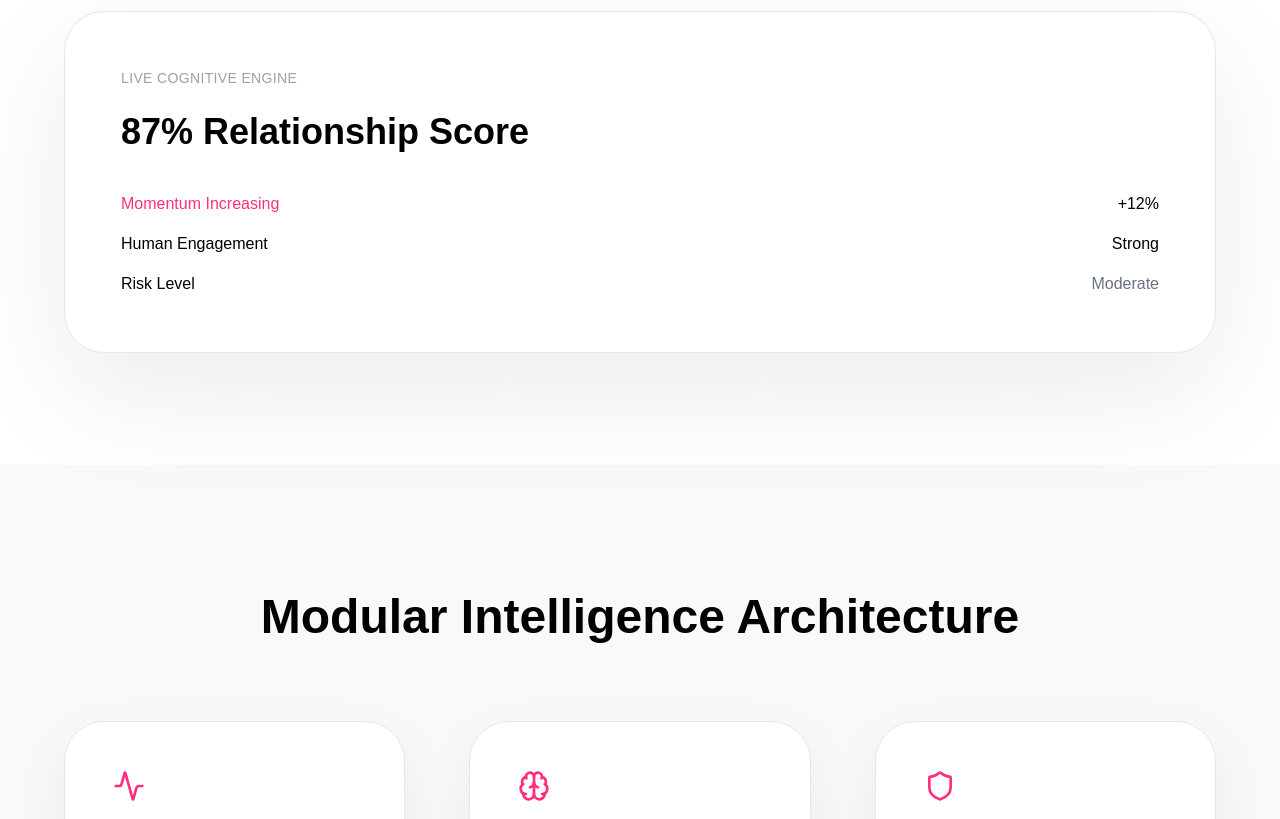
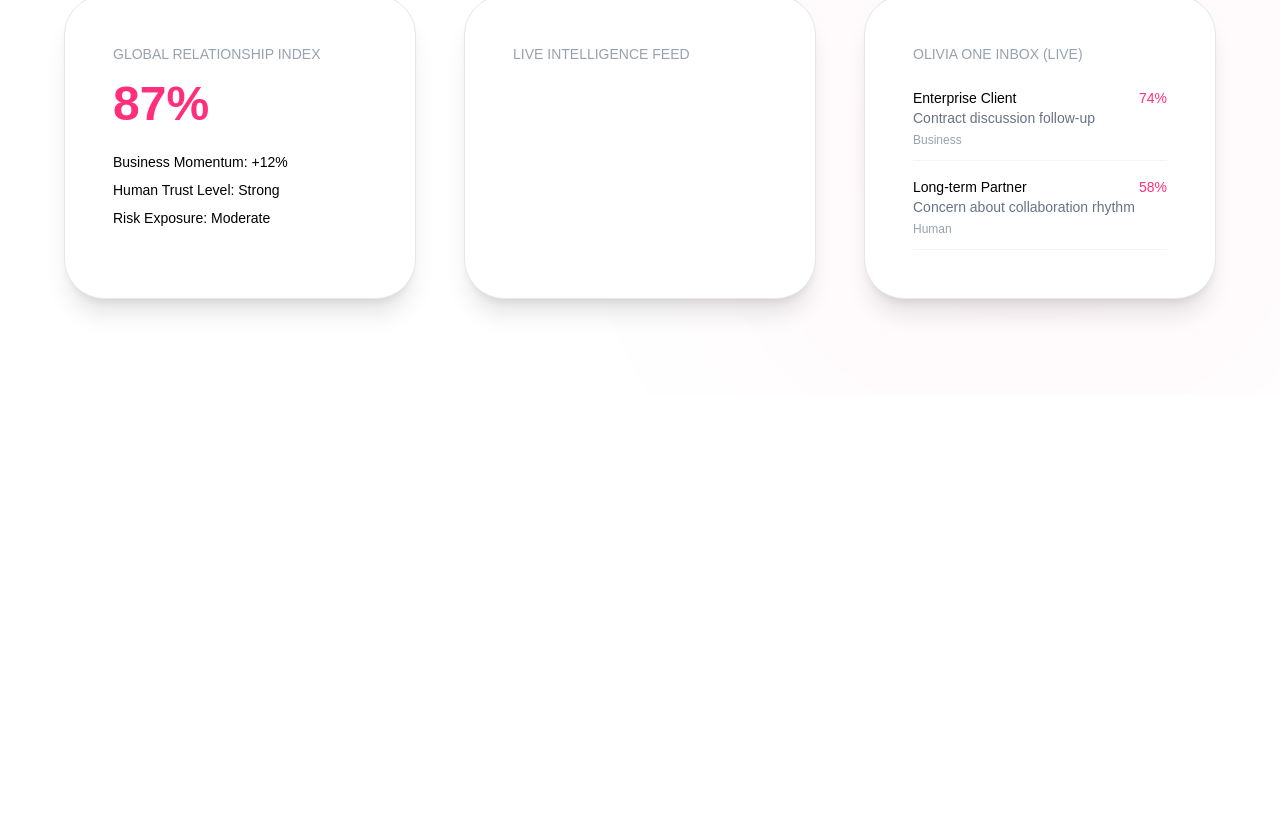
Before and after one commit to o7digital/oliviaOS-Alfa, a Next.js app in the folder apps/frontend/: page / in a window 1280 px wide. Shown: the part 861-1680 px from the top of the page. After the commit the page ends 1256 px from the top, so only its background shows below. Built offline with nearby package versions, Linux system fonts and the light colour scheme.

Commit message:
Add live control center below hero

```diff
--- a/apps/frontend/components/OliviaControlCenter.tsx
+++ b/apps/frontend/components/OliviaControlCenter.tsx
@@ -1,9 +1,70 @@
 "use client";
 
 import React from "react";
-import { Activity, ArrowRight, Brain, Shield } from "lucide-react";
+
+type MailPreview = {
+  id: number;
+  from: string;
+  subject: string;
+  type: string;
+  score: number;
+};
+
+const initialMails: MailPreview[] = [
+  {
+    id: 1,
+    from: "Enterprise Client",
+    subject: "Contract discussion follow-up",
+    type: "Business",
+    score: 74,
+  },
+  {
+    id: 2,
+    from: "Long-term Partner",
+    subject: "Concern about collaboration rhythm",
+    type: "Human",
+    score: 58,
+  },
+];
+
+const eventsSeed = [
+  "New high-intent email detected",
+  "Relationship momentum increasing",
+  "Human friction signal detected",
+  "Opportunity probability updated",
+  "New inbound interaction (Hostess)",
+];
 
 export default function OliviaControlCenter() {
+  const [mails, setMails] = React.useState<MailPreview[]>(initialMails);
+  const [liveFeed, setLiveFeed] = React.useState<string[]>([]);
+  const [globalScore, setGlobalScore] = React.useState(87);
+
+  React.useEffect(() => {
+    const interval = setInterval(() => {
+      const newMail: MailPreview = {
+        id: Date.now(),
+        from: "New Contact",
+        subject: "Dynamic incoming interaction",
+        type: Math.random() > 0.5 ? "Business" : "Human",
+        score: Math.floor(Math.random() * 40) + 50,
+      };
+
+      setMails((prev) => [newMail, ...prev.slice(0, 5)]);
+
+      const newEvent =
+        eventsSeed[Math.floor(Math.random() * eventsSeed.length)];
+
+      setLiveFeed((prev) => [newEvent, ...prev.slice(0, 5)]);
+
+      setGlobalScore((prev) =>
+        Math.min(100, Math.max(55, prev + (Math.random() > 0.5 ? 1 : -1))),
+      );
+    }, 8000);
+
+    return () => clearInterval(interval);
+  }, []);
+
   return (
     <div className="relative min-h-screen overflow-hidden bg-white text-black">
       <div className="pointer-events-none absolute inset-0">
@@ -22,59 +83,59 @@ export default function OliviaControlCenter() {
         </div>
       </section>
 
-      <section className="relative px-6 py-20 lg:px-16 lg:py-28">
-        <div className="mx-auto max-w-6xl">
-          <div className="rounded-[32px] border border-gray-200 bg-white p-8 shadow-[0_40px_120px_rgba(0,0,0,0.08)] lg:rounded-[40px] lg:p-14">
-            <div className="mb-6 text-sm tracking-wide text-gray-400 uppercase">
-              Live Cognitive Engine
+      <section className="relative px-6 py-20 lg:px-16 lg:py-24">
+        <div className="mx-auto grid max-w-7xl gap-8 md:grid-cols-3 lg:gap-12">
+          <div className="rounded-[32px] border border-gray-200 bg-white p-8 shadow-xl lg:rounded-[40px] lg:p-12">
+            <div className="mb-4 text-sm text-gray-400 uppercase">
+              Global Relationship Index
             </div>
-            <div className="mb-10 text-3xl font-semibold lg:text-4xl">
-              87% Relationship Score
+            <div className="text-5xl font-semibold text-[#FF2F7D] transition-all duration-500">
+              {globalScore}%
             </div>
-            <div className="space-y-4 text-base">
-              <Metric label="Momentum Increasing" value="+12%" accent />
-              <Metric label="Human Engagement" value="Strong" />
-              <Metric label="Risk Level" value="Moderate" muted />
+            <div className="mt-6 space-y-2 text-sm">
+              <div>Business Momentum: +12%</div>
+              <div>Human Trust Level: Strong</div>
+              <div>Risk Exposure: Moderate</div>
+            </div>
+          </div>
+
+          <div className="rounded-[32px] border border-gray-200 bg-white p-8 shadow-xl lg:rounded-[40px] lg:p-12">
+            <div className="mb-6 text-sm text-gray-400 uppercase">
+              Live Intelligence Feed
+            </div>
+            <div className="space-y-3 text-sm">
+              {liveFeed.map((event, index) => (
+                <div
+                  key={`${event}-${index}`}
+                  className="animate-pulse border-l-4 border-[#FF2F7D] py-2 pl-4"
+                >
+                  {event}
+                </div>
+              ))}
+            </div>
+          </div>
+
+          <div className="rounded-[32px] border border-gray-200 bg-white p-8 shadow-xl lg:rounded-[40px] lg:p-12">
+            <div className="mb-6 text-sm text-gray-400 uppercase">
+              Olivia One Inbox (Live)
+            </div>
+            <div className="space-y-4 text-sm">
+              {mails.map((mail) => (
+                <div
+                  key={mail.id}
+                  className="border-b border-gray-100 pb-3 transition-all duration-300"
+                >
+                  <div className="flex justify-between gap-4">
+                    <span className="font-medium">{mail.from}</span>
+                    <span className="text-[#FF2F7D]">{mail.score}%</span>
+                  </div>
+                  <div className="text-gray-500">{mail.subject}</div>
+                  <div className="mt-1 text-xs text-gray-400">{mail.type}</div>
+                </div>
+              ))}
             </div>
           </div>
         </div>
-      </section>
-
-      <section className="bg-[#F9F9FB] px-6 py-24 lg:px-16 lg:py-32">
-        <div className="mx-auto mb-16 max-w-7xl text-center lg:mb-20">
-          <h2 className="text-4xl font-semibold lg:text-5xl">
-            Modular Intelligence Architecture
-          </h2>
-        </div>
-        <div className="mx-auto grid max-w-7xl gap-8 md:grid-cols-3 lg:gap-16">
-          <Card
-            icon={<Activity size={32} />}
-            title="Olivia Hostess"
-            description="Captures and qualifies incoming interactions in real time."
-          />
-          <Card
-            icon={<Brain size={32} />}
-            title="Olivia One"
-            description="Builds relational memory and extracts strategic signals."
-          />
-          <Card
-            icon={<Shield size={32} />}
-            title="o7 CRM Pulse"
-            description="Transforms signals into structured revenue execution."
-          />
-        </div>
-      </section>
-
-      <section className="bg-black px-6 py-28 text-center text-white lg:px-16 lg:py-36">
-        <h2 className="mb-10 text-4xl font-semibold lg:text-5xl">
-          The Relationship Operating System
-        </h2>
-        <p className="mx-auto mb-16 max-w-3xl text-lg text-gray-400 lg:text-xl">
-          Not just AI. Not just CRM. A strategic relational infrastructure layer.
-        </p>
-        <button className="inline-flex items-center gap-3 rounded-full bg-[#FF2F7D] px-10 py-5 text-lg font-medium text-white transition-all hover:opacity-90 lg:px-14 lg:py-7 lg:text-xl">
-          Enter Olivia One <ArrowRight size={20} />
-        </button>
       </section>
     </div>
   );
@@ -201,40 +262,3 @@ function HeroSlider() {
     </div>
   );
 }
-
-function Metric({
-  label,
-  value,
-  accent = false,
-  muted = false,
-}: {
-  label: string;
-  value: string;
-  accent?: boolean;
-  muted?: boolean;
-}) {
-  return (
-    <div className="flex justify-between gap-4">
-      <span className={accent ? "text-[#FF2F7D]" : ""}>{label}</span>
-      <span className={`font-medium ${muted ? "text-gray-500" : ""}`}>{value}</span>
-    </div>
-  );
-}
-
-function Card({
-  icon,
-  title,
-  description,
-}: {
-  icon: React.ReactNode;
-  title: string;
-  description: string;
-}) {
-  return (
-    <div className="rounded-[32px] border border-gray-200 bg-white p-8 shadow-[0_20px_60px_rgba(0,0,0,0.06)] transition-all hover:shadow-[0_30px_90px_rgba(0,0,0,0.1)] lg:rounded-[40px] lg:p-12">
-      <div className="mb-8 text-[#FF2F7D]">{icon}</div>
-      <h3 className="mb-6 text-2xl font-semibold">{title}</h3>
-      <p className="leading-relaxed text-gray-500">{description}</p>
-    </div>
-  );
-}
```
